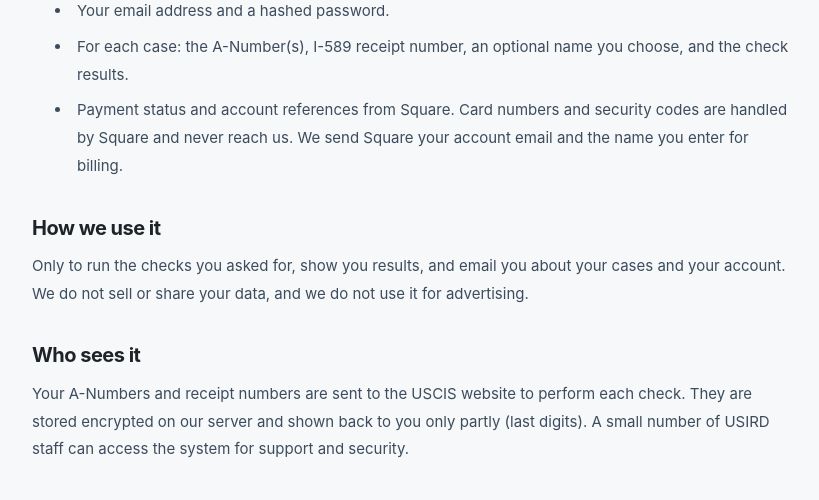
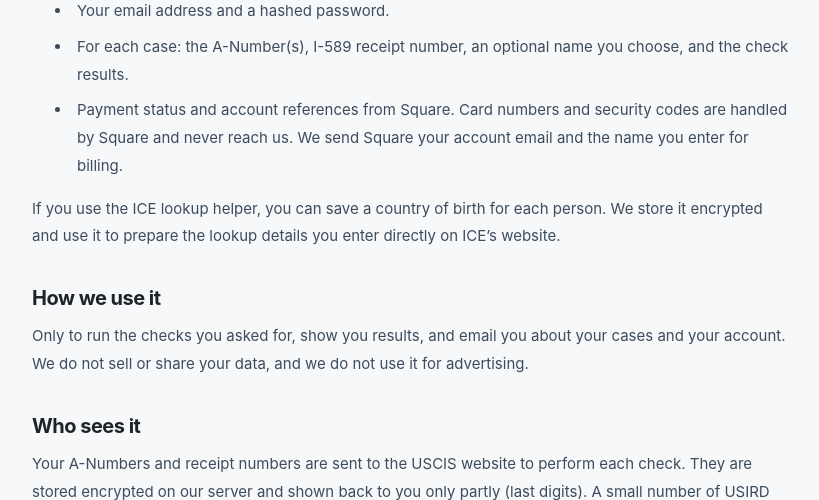
Before and after one commit to usirdinc/publicTracking, a FastAPI app: page /privacy in a window 1280 px wide. Shown: the part 292-792 px from the top of the page, without its empty margins (250-1069 px from the left). Run offline with FastAPI, Linux system fonts and the light colour scheme.

Commit message:
Prepare ICE lookups using saved case identifiers

```diff
--- a/app/db.py
+++ b/app/db.py
@@ -116,6 +116,7 @@ MIGRATIONS = {
         ("uscis_status", "TEXT"), ("uscis_desc", "TEXT"), ("uscis_form", "TEXT"),
         ("uscis_modified", "TEXT"), ("uscis_checked_at", "TEXT"), ("uscis_next_at", "TEXT"),
         ("uscis_error", "TEXT"), ("uscis_history_enc", "TEXT"),
+        ("ice_birth_countries_enc", "TEXT"),
         ("nationality", "TEXT"), ("eoir_status", "TEXT"), ("eoir_fields", "TEXT"),
         ("eoir_checked_at", "TEXT"), ("eoir_next_at", "TEXT"),
     ],
--- a/app/main.py
+++ b/app/main.py
@@ -4,9 +4,11 @@ import logging
 import re
 import time
 from collections import defaultdict
+from contextlib import closing
 from datetime import timedelta
 from urllib.parse import urlparse
 
+from cryptography.fernet import InvalidToken
 from fastapi import FastAPI, Form, Request
 from fastapi.responses import HTMLResponse, JSONResponse, RedirectResponse, Response
 from fastapi.staticfiles import StaticFiles
@@ -398,6 +400,59 @@ def _wants_json(request: Request) -> bool:
     return "application/json" in request.headers.get("accept", "")
 
 
+@app.get("/cases/{case_id}/ice", response_class=HTMLResponse)
+@app.post("/cases/{case_id}/ice", response_class=HTMLResponse)
+def ice_lookup(request: Request, case_id: int, person: int = Form(-1),
+               country: str = Form(""), csrf: str = Form(""), action: str = Form("")):
+    with closing(get_db()) as cn:
+        user = current_user(request, cn)
+        if not user:
+            return redirect("/login")
+        if not _can_use(user):
+            return redirect("/subscribe")
+        case = _own_case(cn, user, case_id)
+        if not case:
+            return Response(status_code=404)
+        if request.method == "POST" and not security.csrf_ok(request.session, csrf):
+            return Response(status_code=403)
+        prepared = None
+        message = None
+        try:
+            numbers = list(dict.fromkeys(security.decrypt(case["a_numbers_enc"]).split(";")))
+            if request.method == "POST":
+                country = " ".join(country.split())
+                if not 0 <= person < len(numbers) or len(country) > 100 or action not in ("save", "prepare"):
+                    return Response("Invalid ICE lookup details.", status_code=400)
+                if action == "prepare" and not country:
+                    return Response("Enter the country of birth before preparing a lookup.", status_code=400)
+                with db.tx(cn):
+                    current = _own_case(cn, user, case_id)
+                    if not current:
+                        return Response(status_code=404)
+                    encrypted = current["ice_birth_countries_enc"]
+                    countries = json.loads(security.decrypt(encrypted)) if encrypted else {}
+                    if country:
+                        countries[numbers[person]] = country
+                    else:
+                        countries.pop(numbers[person], None)
+                    cn.execute("UPDATE cases SET ice_birth_countries_enc=? WHERE id=? AND user_id=?",
+                               (security.encrypt(json.dumps(countries)) if countries else None, case_id, user["id"]))
+                message = "Country of birth saved." if country else "Country of birth cleared."
+                if action == "prepare":
+                    prepared = {"number": numbers[person].removeprefix("A"), "country": country}
+            else:
+                encrypted = case["ice_birth_countries_enc"]
+                countries = json.loads(security.decrypt(encrypted)) if encrypted else {}
+        except (InvalidToken, ValueError):
+            return Response("Saved lookup details are temporarily unavailable.", status_code=503)
+        people = [{"last3": number[-3:], "country": countries.get(number, "")} for number in numbers]
+        response = render(request, "ice_lookup.html", user=user, case=case, people=people,
+                          prepared=prepared, message=message, admin=is_admin(user))
+        response.headers["Cache-Control"] = "no-store, private"
+        response.headers["Referrer-Policy"] = "no-referrer"
+        return response
+
+
 @app.post("/cases/{case_id}/check")
 def check_now(request: Request, case_id: int, csrf: str = Form("")):
     resp = _check_now(request, case_id, csrf)
--- a/app/templates/dashboard.html
+++ b/app/templates/dashboard.html
@@ -170,7 +170,7 @@
               <section class="tracking-view" id="view-{{ c.id }}-ice" data-case-view="ice">
                 <h3>ICE detention lookup</h3>
                 <p>Open the official locator and search with the person’s nine-digit A-Number and country of birth. For a family case, search for each person separately.</p>
-                <a class="btn small ghost" href="https://locator.ice.gov/odls/" target="_blank" rel="noopener noreferrer">Open ICE detainee locator (new tab)</a>
+                <a class="btn small ghost" href="/cases/{{ c.id }}/ice">Prepare ICE lookup</a>
                 <p class="hint">Manual lookup. The locator does not show records for minors, and a missing result does not establish that someone is out of custody.</p>
               </section>
             </div>
--- a/app/templates/privacy.html
+++ b/app/templates/privacy.html
@@ -10,6 +10,7 @@
 <li>For each case: the A-Number(s), I-589 receipt number, an optional name you choose, and the check results.</li>
 <li>Payment status and account references from Square. Card numbers and security codes are handled by Square and never reach us. We send Square your account email and the name you enter for billing.</li>
 </ul>
+<p>If you use the ICE lookup helper, you can save a country of birth for each person. We store it encrypted and use it to prepare the lookup details you enter directly on ICE’s website.</p>
 <h2>How we use it</h2>
 <p>Only to run the checks you asked for, show you results, and email you about your cases and your account. We do not sell or share your data, and we do not use it for advertising.</p>
 <h2>Who sees it</h2>
```
Also changed, not shown: app/templates/ice_lookup.html (added, +36 -0 lines), tests/test_ice_lookup.py (added, +43 -0 lines).
